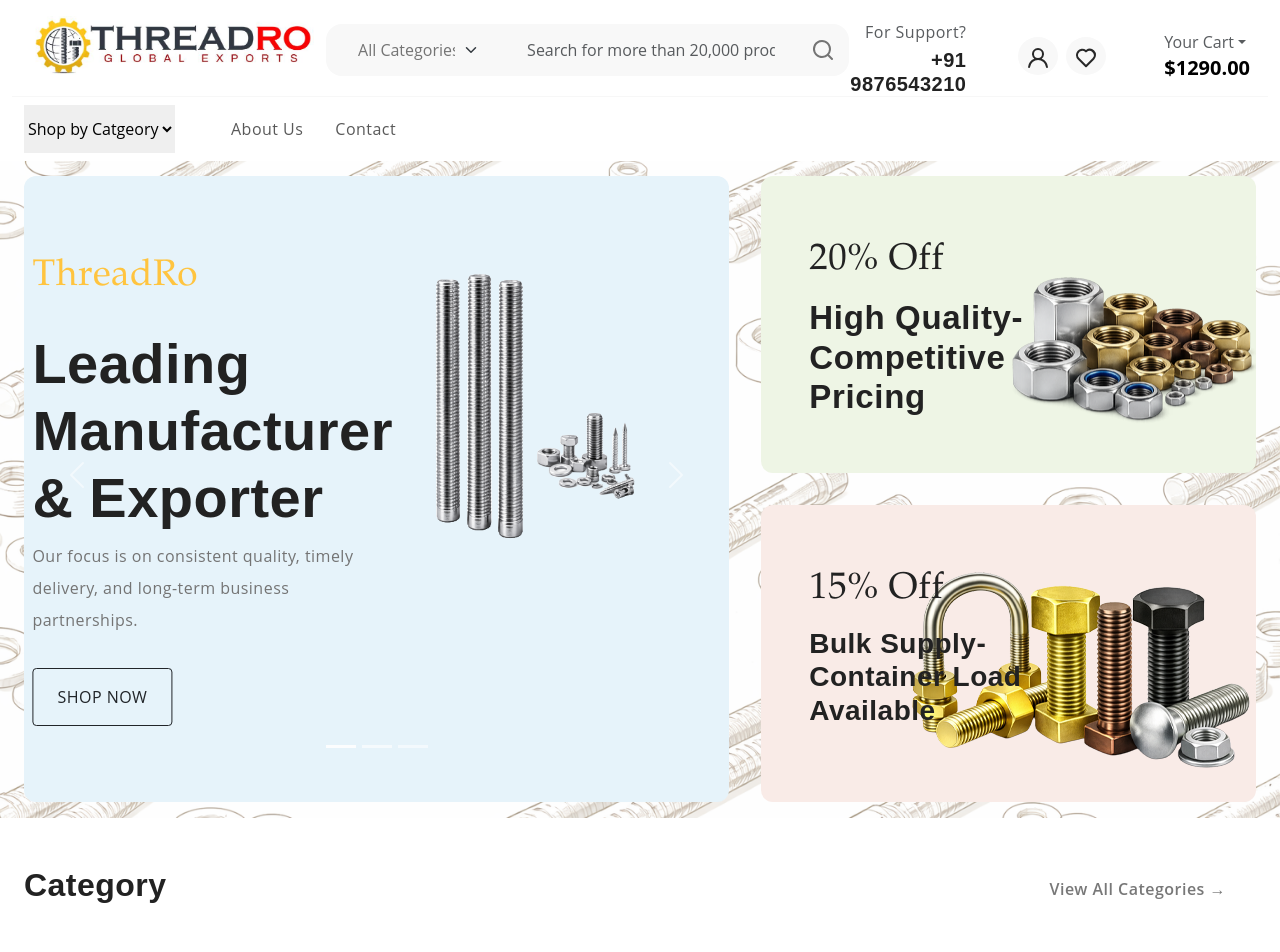
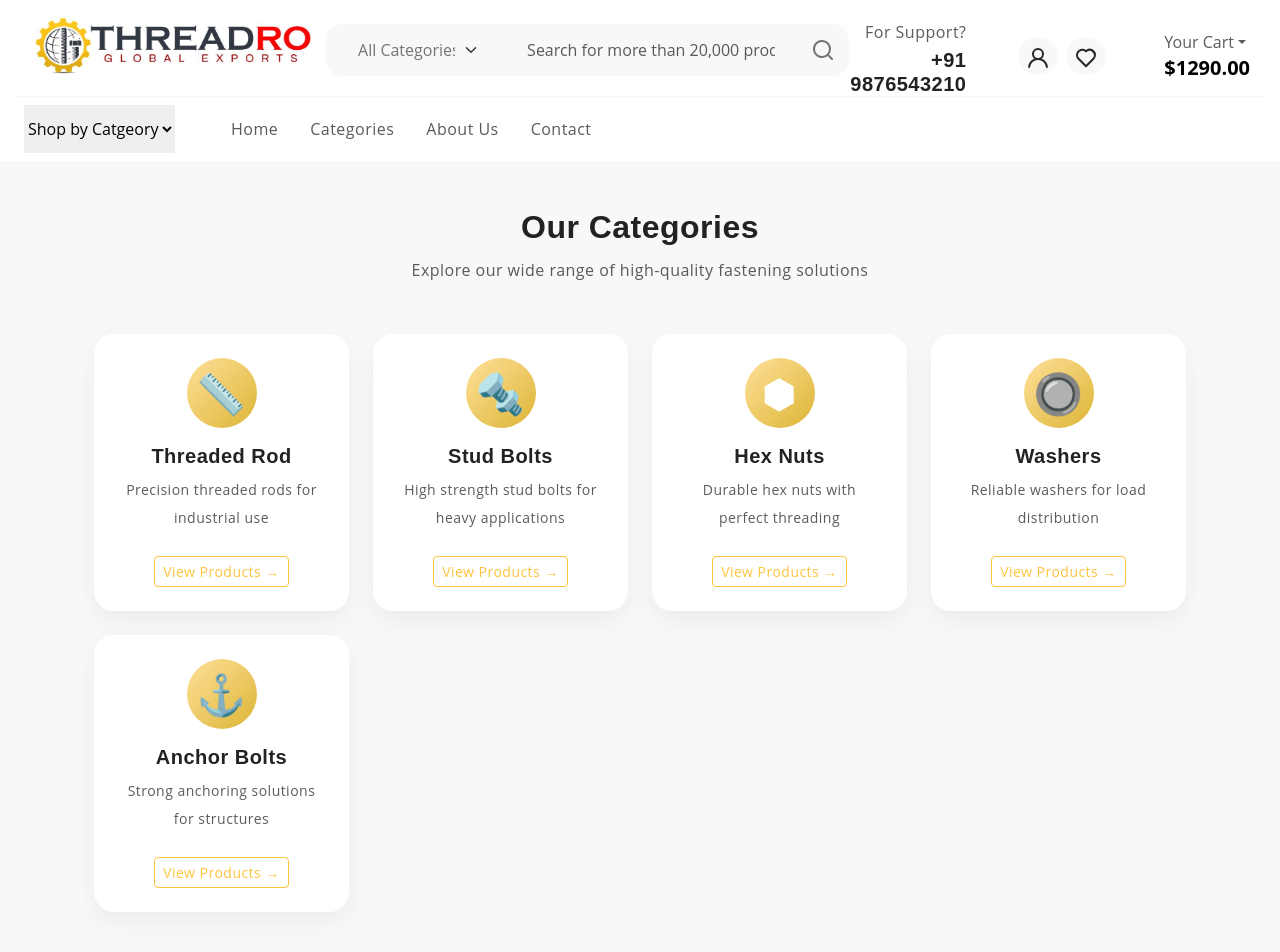
Before and after one commit to Nexaitx/catalog-site, an Angular app: page /category in a window 1280 px wide. Before the commit this address led to /home. Shown: the top 952 px of the page. Built offline with nearby package versions, Linux system fonts and the light colour scheme.

Commit message:
updated site

```diff
--- a/src/app/app.html
+++ b/src/app/app.html
@@ -252,6 +252,10 @@
 
                             <ul class="navbar-nav justify-content-end menu-list list-unstyled d-flex gap-md-3 mb-0">
                                 <li class="nav-item dropdown">
+                                    <a routerLink="/" class="nav-link">Home</a>
+                                </li><li class="nav-item dropdown">
+                                    <a routerLink="/category" class="nav-link">Categories</a>
+                                </li><li class="nav-item dropdown">
                                     <a routerLink="/about-us" class="nav-link">About Us</a>
                                 </li>
                                 <li class="nav-item active">
--- a/src/app/app.routes.ts
+++ b/src/app/app.routes.ts
@@ -2,11 +2,13 @@
 import { Home } from './home/home';
 import { About } from './about/about';
 import { Contact } from './contact/contact';
+import { Category } from './category/category';
 
 export const routes: Routes = [
   { path: '', redirectTo: 'home', pathMatch: 'full' },
   { path: 'home', component: Home },
   { path: 'about-us', component: About },
   { path: 'contact-us', component: Contact },
+  { path: 'category', component: Category },
   { path: '**', redirectTo: 'home' }
 ];
--- /dev/null
+++ b/src/app/category/category.html
@@ -0,0 +1,41 @@
+<section class="py-5 bg-light">
+  <div class="container">
+
+    <!-- Header -->
+    <div class="text-center mb-5">
+      <h2 class="fw-bold">Our Categories</h2>
+      <p class="text-muted">Explore our wide range of high-quality fastening solutions</p>
+    </div>
+
+    <!-- Category Grid -->
+    <div class="row g-4">
+
+      <!-- Category Card -->
+      <div class="col-md-4 col-lg-3 col-sm-6" *ngFor="let category of categories">
+        <div class="category-card h-100 p-4 text-center">
+
+          <!-- Icon -->
+          <div class="category-icon mb-3">
+            {{category.icon}}
+          </div>
+
+          <!-- Title -->
+          <h5 class="fw-bold">{{category.name}}</h5>
+
+          <!-- Description -->
+          <p class="text-muted small">
+            {{category.description}}
+          </p>
+
+          <!-- Button -->
+          <a routerLink="/products" class="btn btn-outline-primary btn-sm mt-2">
+            View Products →
+          </a>
+
+        </div>
+      </div>
+
+    </div>
+
+  </div>
+</section>
--- /dev/null
+++ b/src/app/category/category.scss
@@ -0,0 +1,24 @@
+.category-card {
+  background: #fff;
+  border-radius: 20px;
+  transition: all 0.3s ease;
+  box-shadow: 0 10px 25px rgba(0,0,0,0.05);
+
+  &:hover {
+    transform: translateY(-8px);
+    box-shadow: 0 20px 40px rgba(0,0,0,0.1);
+  }
+}
+
+.category-icon {
+  font-size: 40px;
+  background: linear-gradient(135deg, #ffe09a, #dcb535);
+  color: #fff;
+  width: 70px;
+  height: 70px;
+  display: flex;
+  align-items: center;
+  justify-content: center;
+  border-radius: 50%;
+  margin: auto;
+}
--- /dev/null
+++ b/src/app/category/category.ts
@@ -0,0 +1,38 @@
+import { CommonModule } from '@angular/common';
+import { Component } from '@angular/core';
+
+@Component({
+  selector: 'app-category',
+  imports: [CommonModule],
+  templateUrl: './category.html',
+  styleUrl: './category.scss',
+})
+export class Category {
+categories = [
+  {
+    name: 'Threaded Rod',
+    icon: '📏',
+    description: 'Precision threaded rods for industrial use'
+  },
+  {
+    name: 'Stud Bolts',
+    icon: '🔩',
+    description: 'High strength stud bolts for heavy applications'
+  },
+  {
+    name: 'Hex Nuts',
+    icon: '⬢',
+    description: 'Durable hex nuts with perfect threading'
+  },
+  {
+    name: 'Washers',
+    icon: '🔘',
+    description: 'Reliable washers for load distribution'
+  },
+  {
+    name: 'Anchor Bolts',
+    icon: '⚓',
+    description: 'Strong anchoring solutions for structures'
+  }
+];
+}
--- a/src/app/home/home.html
+++ b/src/app/home/home.html
@@ -123,7 +123,7 @@
           <h2 class="section-title">Category</h2>
 
           <div class="d-flex align-items-center">
-            <a href="#" class="btn-link text-decoration-none">View All Categories →</a>
+            <a routerLink="/category" class="btn-link text-decoration-none">View All Categories →</a>
           </div>
         </div>
 
@@ -213,7 +213,7 @@
           <h2 class="section-title">Newly Arrived Brands</h2>
 
           <div class="d-flex align-items-center">
-            <a href="#" class="btn-link text-decoration-none">View All Categories →</a>
+            <a routerLink="/category" class="btn-link text-decoration-none">View All Categories →</a>
             <div class="carousel-buttons">
               <button class="carousel-prev brand-carousel-prev btn btn-yellow" type="button"
                 data-bs-target="#brandCarousel" data-bs-slide="prev">❮</button>
@@ -726,7 +726,7 @@
           <h2 class="section-title">Best selling products</h2>
 
           <div class="d-flex align-items-center">
-            <a href="#" class="btn-link text-decoration-none">View All Categories →</a>
+            <a routerLink="/category" class="btn-link text-decoration-none">View All Categories →</a>
             <div class="carousel-buttons">
               <button class="carousel-prev products-carousel-prev btn btn-primary" type="button"
                 data-bs-target="#bestSellingCarousel" data-bs-slide="prev">❮</button>
@@ -893,7 +893,7 @@
           <h2 class="section-title">Most popular products</h2>
 
           <div class="d-flex align-items-center">
-            <a href="#" class="btn-link text-decoration-none">View All Categories →</a>
+            <a routerLink="/category" class="btn-link text-decoration-none">View All Categories →</a>
             <div class="carousel-buttons">
               <button class="carousel-prev products-carousel-prev btn btn-primary" type="button"
                 data-bs-target="#popularCarousel" data-bs-slide="prev">❮</button>
@@ -1012,7 +1012,7 @@
           <h2 class="section-title">Just arrived</h2>
 
           <div class="d-flex align-items-center">
-            <a href="#" class="btn-link text-decoration-none">View All Categories →</a>
+            <a routerLink="/category" class="btn-link text-decoration-none">View All Categories →</a>
             <div class="carousel-buttons">
               <button class="carousel-prev products-carousel-prev btn btn-primary" type="button"
                 data-bs-target="#justArrivedCarousel" data-bs-slide="prev">❮</button>
--- a/src/app/home/home.ts
+++ b/src/app/home/home.ts
@@ -6,6 +6,7 @@
 @Component({
   selector: 'app-home',
   imports: [CommonModule,
+    RouterLink
   ],
   templateUrl: './home.html',
   styleUrl: './home.scss',
```
Also changed, not shown: 1 other file (tests, documents, lock files or other folders).
